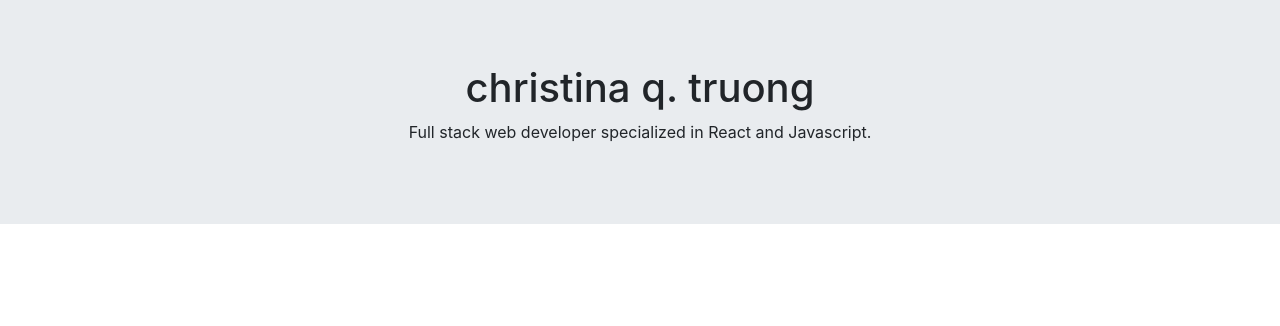
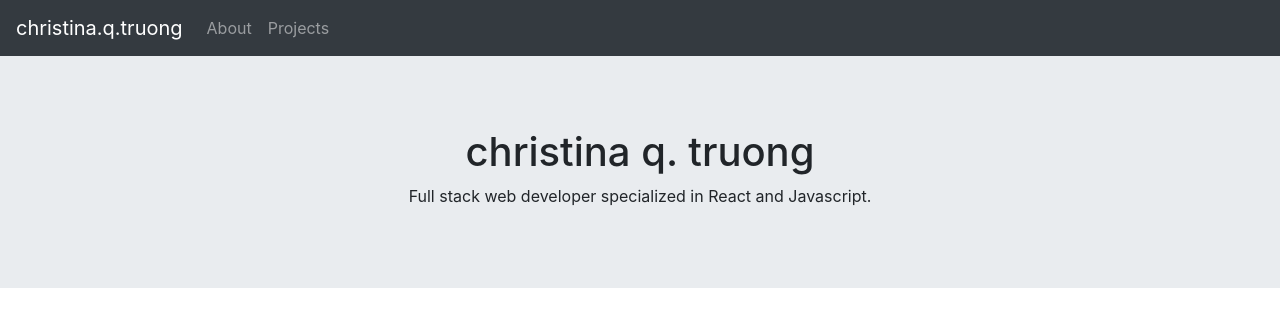
Before and after one commit to christinaqtruong/christinaqtruong, a React (Create React App) app in the folder portfolio/: page /about in a window 1280 px wide. Shown: the top 326 px of the page. Built offline with nearby package versions, Linux system fonts and the light colour scheme.

Commit message:
added routes and created about page

```diff
--- a/portfolio/src/App.js
+++ b/portfolio/src/App.js
@@ -1,6 +1,7 @@
 import React from "react";
-import Title from "./components/title";
+import About from "./components/about";
 import "./App.scss";
+import Navigation from "./components/nav";
 import ProjectList from "./components/projectList";
 import Detail from "./components/detail";
 import { Data } from "./components/data";
@@ -10,10 +11,11 @@
   return (
     <Data>
       <div className="App">
-        <Title />
+        <Navigation />
         <Router>
+          <Route path="/about" component={About} />
           <Route path="/projects" component={ProjectList} />
-          <Route path="/project" component={Detail}/>
+          <Route path="#" component={Detail} />
         </Router>
       </div>
     </Data>
--- a/portfolio/src/components/title.jsx
+++ b/portfolio/src/components/about.jsx
@@ -1,13 +1,17 @@
 import React from "react";
 import Jumbotron from "react-bootstrap/Jumbotron";
 
-function Title() {
+const aboutStyle = {
+  paddingTop: 128
+}
+
+function About() {
   return (
-    <Jumbotron fluid>
+    <Jumbotron fluid style={aboutStyle}>
       <h1>christina q. truong</h1>
       <p>Full stack web developer specialized in React and Javascript.</p>
     </Jumbotron>
   );
 }
 
-export default Title;
+export default About;
--- a/portfolio/src/components/detail.jsx
+++ b/portfolio/src/components/detail.jsx
@@ -1,6 +1,5 @@
 import React, { useContext } from "react";
-import Project from "./project";
-import { Container} from "react-bootstrap";
+import {Container} from "react-bootstrap";
 import {DataContext} from "./data";
 
 const Detail = () => {
@@ -8,17 +7,13 @@
   return (
     <Container style={{
       display: "flex",
-      flexDirection: "row",
-      flexWrap: "wrap",
       justifyContent: "center"
     }}>
-        {projects.map(project => (
-            <Project style={{flex: "1"}}
-              name={project.title}
-              image={project.icon}
-              key={project.title}
-              tags={project.tags.join(", ")}
-            />
+        <h3>Project Title</h3>
+        <p>Development Process</p>
+        {projects[0].dev.map(dev => (
+            <li style={{flex: "1"}}
+            >{projects[0].dev}</li>
         ))}
     </Container>
   );
--- /dev/null
+++ b/portfolio/src/components/nav.jsx
@@ -0,0 +1,22 @@
+import React from "react";
+import Navbar from 'react-bootstrap/Navbar';
+import Nav from 'react-bootstrap/Nav';
+
+const linkStyle = {
+    display: "flex",
+    justifyContent: "center"
+}
+
+const Navigation = () => {
+  return (
+    <Navbar bg="dark" variant="dark" fixed="top">
+    <Navbar.Brand>christina.q.truong</Navbar.Brand>
+    <Nav className="mr-auto" style={{linkStyle}}>
+      <Nav.Link href="/about">About</Nav.Link>
+      <Nav.Link href="/projects">Projects</Nav.Link>
+    </Nav>
+  </Navbar>
+  );
+}
+
+export default Navigation;
--- a/portfolio/src/components/project.js
+++ b/portfolio/src/components/project.js
@@ -1,12 +1,13 @@
 import React from "react";
 import Card from 'react-bootstrap/Card';
+import {Link} from "react-router-dom";
 
 const Project = ({name, tags, image}) => {
   return (
     <Card style={{width: "14rem", heigth: "160px", margin: "10px"}}>
       <Card.Img variant="top" src={image} />
       <Card.Body>
-        <Card.Title>{name}</Card.Title>
+        <Card.Title><Link to="/projects/:project">{name}</Link></Card.Title>
         <Card.Text>
           {tags}
         </Card.Text>
--- a/portfolio/src/components/projectList.js
+++ b/portfolio/src/components/projectList.js
@@ -1,19 +1,23 @@
 import React, { useContext } from "react";
 import Project from "./project";
-import { Container} from "react-bootstrap";
-import {DataContext} from "./data";
+import { Container } from "react-bootstrap";
+import { DataContext } from "./data";
 
 const ProjectList = () => {
   const [projects] = useContext(DataContext);
   return (
-    <Container style={{
+    <Container
+      style={{
         display: "flex",
         flexDirection: "row",
         flexWrap: "wrap",
-      justifyContent: "center"
-    }}>
+        justifyContent: "center",
+        paddingTop: 70
+      }}
+    >
       {projects.map(project => (
-            <Project style={{flex: "1"}}
+        <Project
+          style={{ flex: "1" }}
           name={project.title}
           image={project.icon}
           key={project.title}
```
Lines whose indentation alone changed are shown as unchanged.
